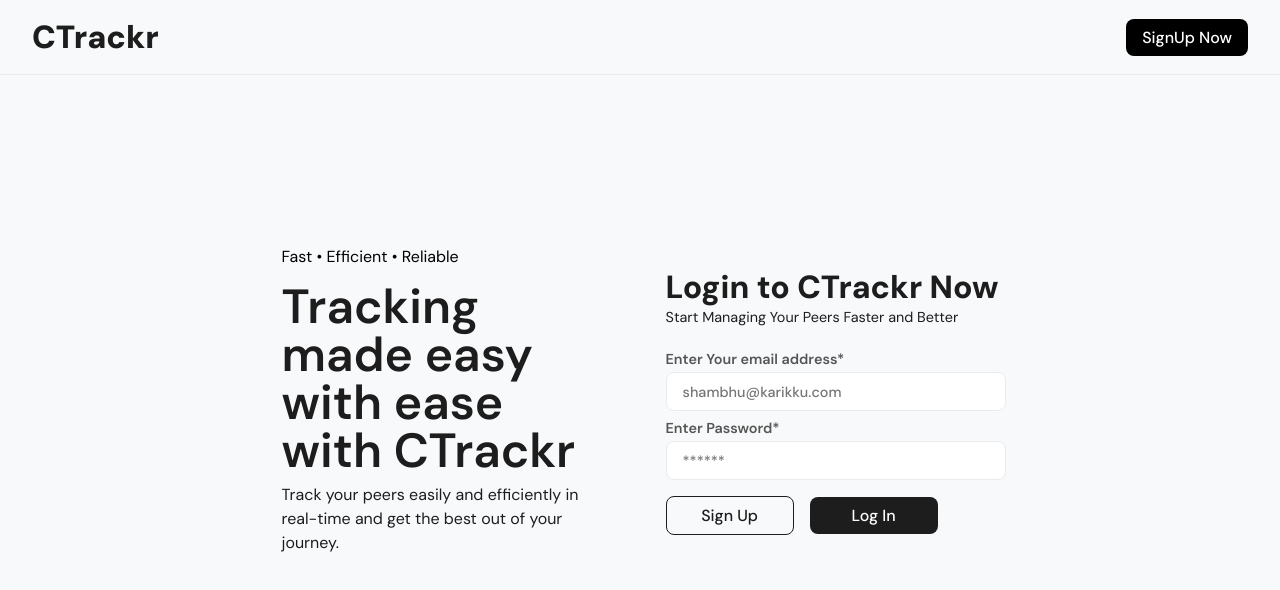
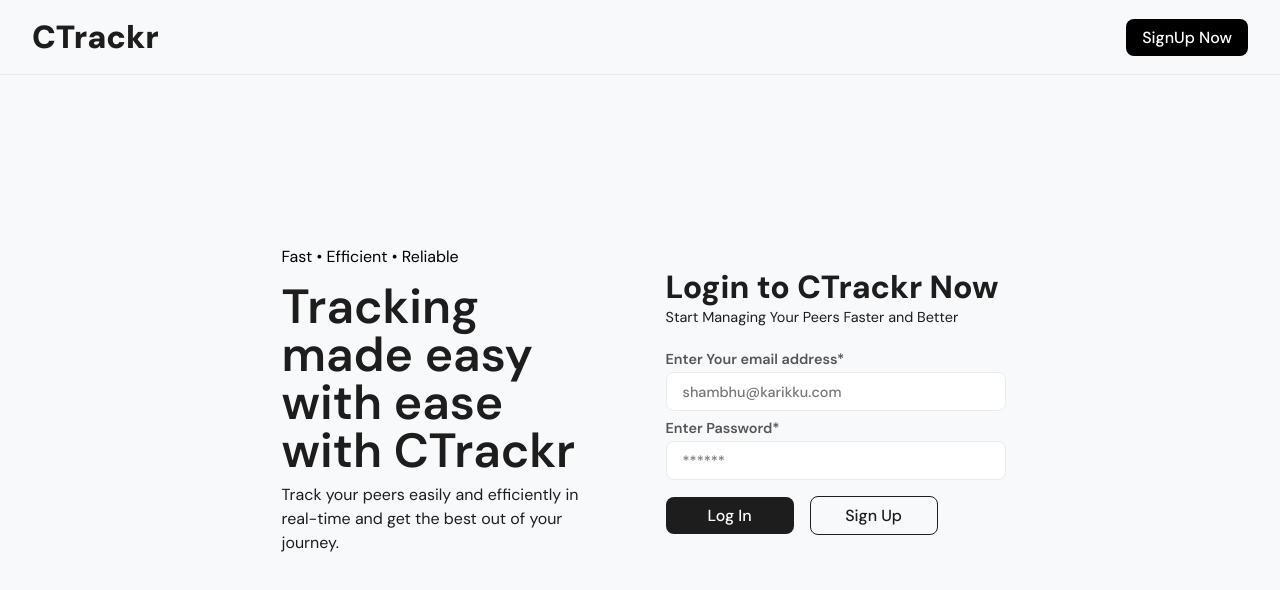
Before and after one commit to AswinAsok/ctrackr, a React (Vite) app: page / in a window 1280 px wide. Shown: the top 590 px of the page. Built offline with nearby package versions, Linux system fonts and the light colour scheme; no server answers.

Commit message:
feat(auth):button-position-chagnes

```diff
--- a/src/pages/Auth/Login.tsx
+++ b/src/pages/Auth/Login.tsx
@@ -62,13 +62,13 @@ const Login = () => {
                             />
                         </div>
                         <div className={styles.buttons}>
-                            <Link to="/signup">
-                                <button className={styles.secondaryAuthButton}>Sign Up</button>
-                            </Link>
                             <button type="submit" className={styles.authButton}>
                                 Log In
                                 <PulseLoader loading={loading} color="#ffffff" size={10} />
                             </button>
+                            <Link to="/signup">
+                                <button className={styles.secondaryAuthButton}>Sign Up</button>
+                            </Link>
                         </div>
                     </form>
                 </div>
```
